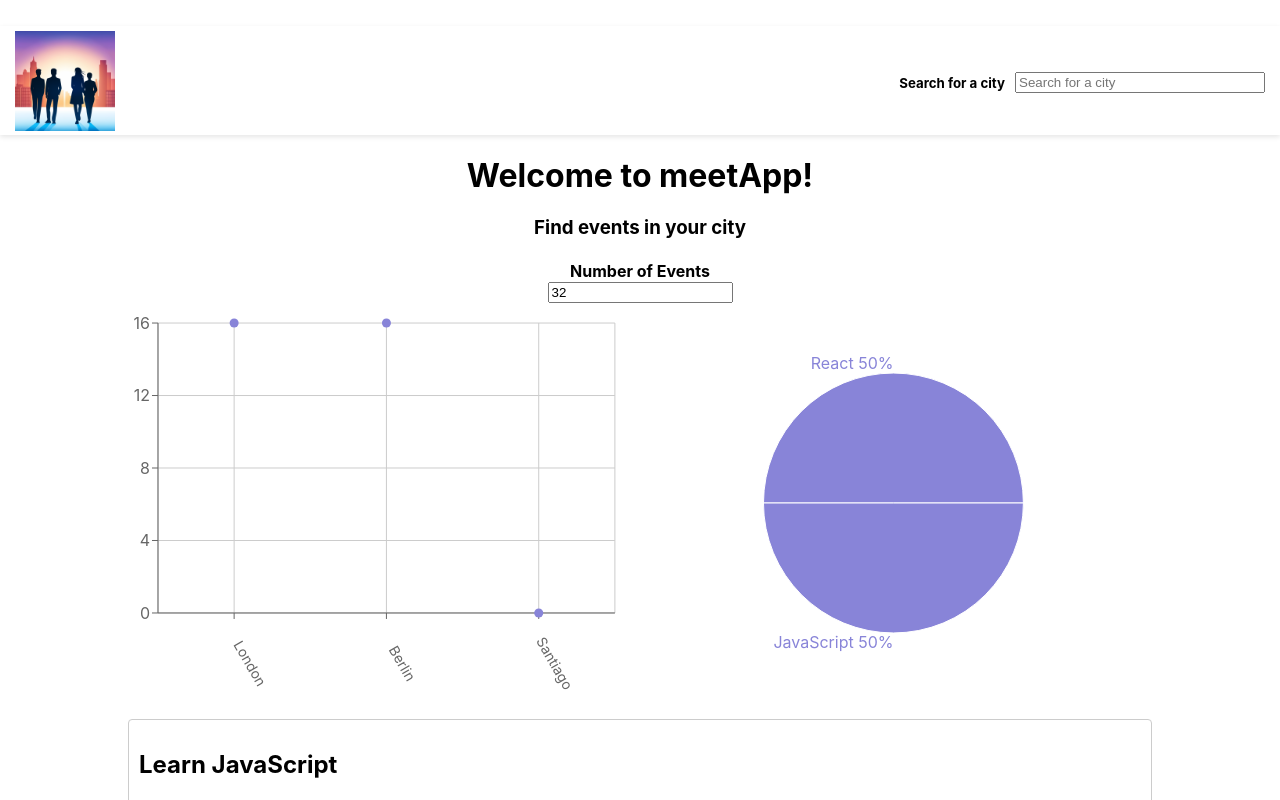
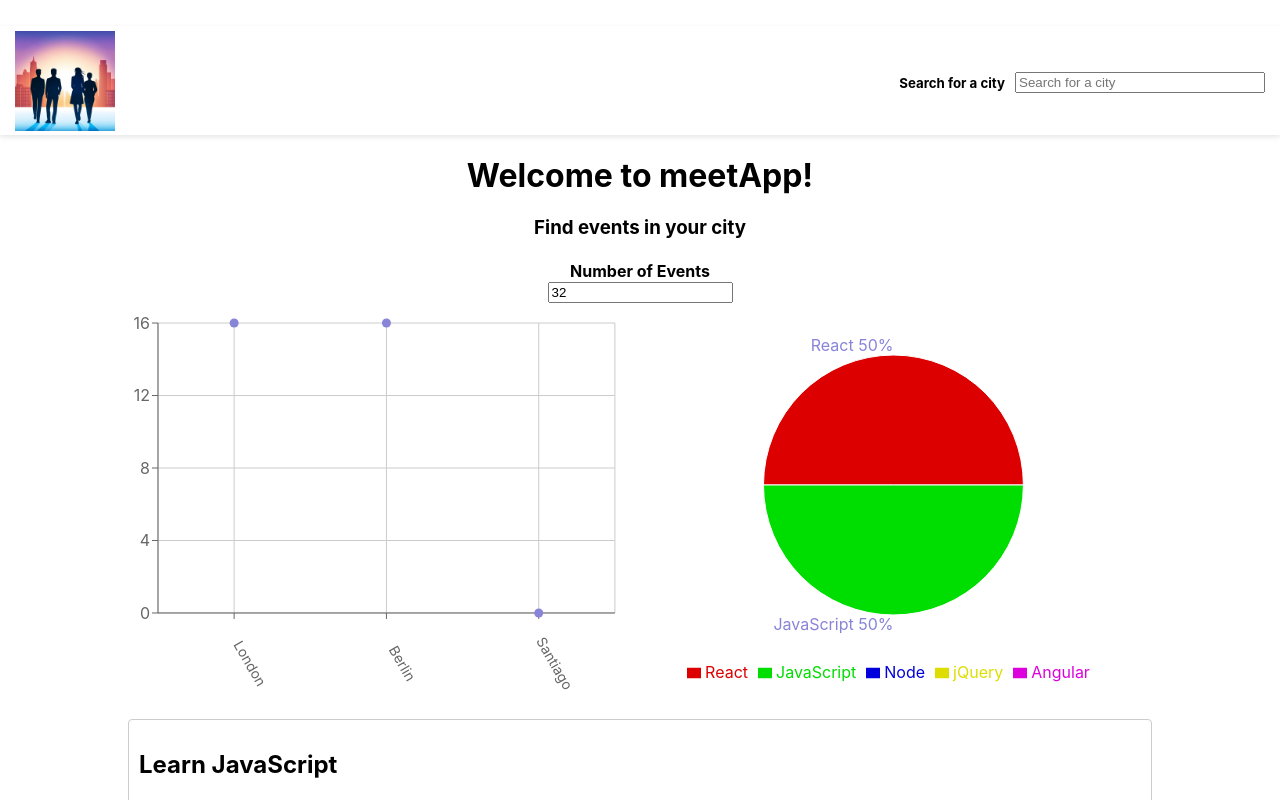
Before and after one commit to Baz125/meetApp, a React (Create React App) app: page / in a window 1280 px wide. Shown: the top 800 px of the page. Built offline with nearby package versions, Linux system fonts and the light colour scheme; what atatus-spa would draw is missing.

Commit message:
final updates on pie chart

```diff
--- a/src/components/EventGenresChart.js
+++ b/src/components/EventGenresChart.js
@@ -1,5 +1,5 @@
-import React, { PureComponent, useState, useEffect } from 'react';
-import { PieChart, Pie, Sector, Cell, ResponsiveContainer } from 'recharts';
+import React, { useState, useEffect } from 'react';
+import { PieChart, Pie, Cell, ResponsiveContainer, Legend } from 'recharts';
 
 const EventGenresChart = ({ events }) => {
     const [data, setData] = useState([]);
@@ -36,7 +36,8 @@ const EventGenresChart = ({ events }) => {
             {`${genres[index]} ${(percent * 100).toFixed(0)}%`}
           </text>
         ) : null;
-      };
+    };
+  const colors = ['#DD0000', '#00DD00', '#0000DD', '#DDDD00', '#DD00DD'];
 
     return (
         <ResponsiveContainer width="99%" height={400}>
@@ -48,7 +49,14 @@ const EventGenresChart = ({ events }) => {
               labelLine={false}
               label = {renderCustomizedLabel}
               outerRadius={130}
-            />
+            >
+            {data.map((entry, index) => (
+              <Cell key={`cell-${index}`} fill={colors[index]} />
+            ))
+            }
+            </Pie>
+
+          <Legend height={36} />
           </PieChart>
         </ResponsiveContainer>
       );
```
